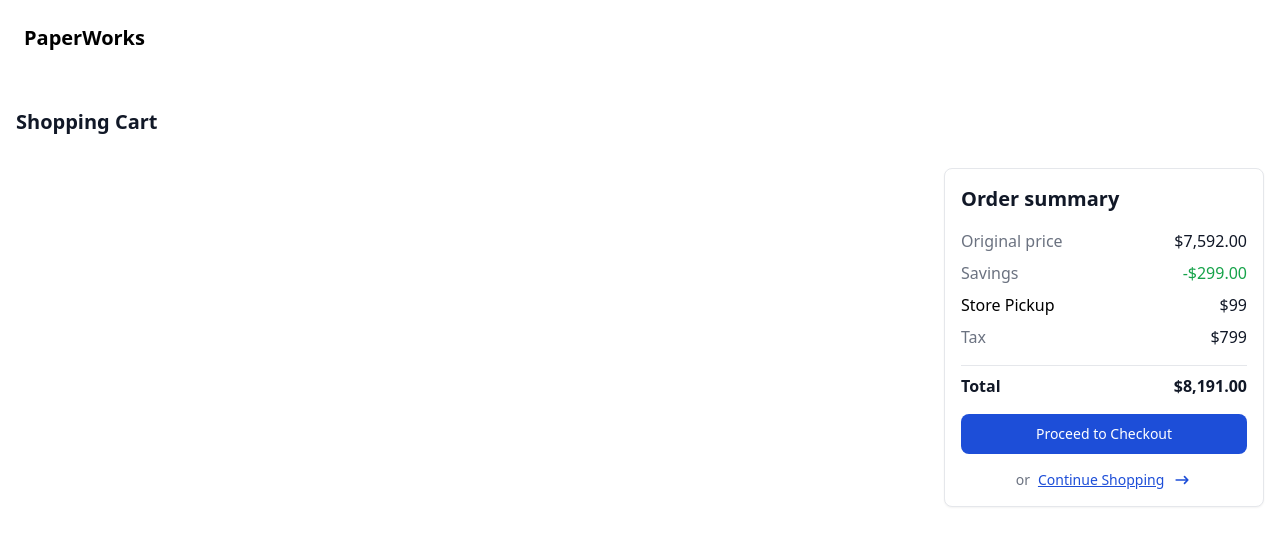
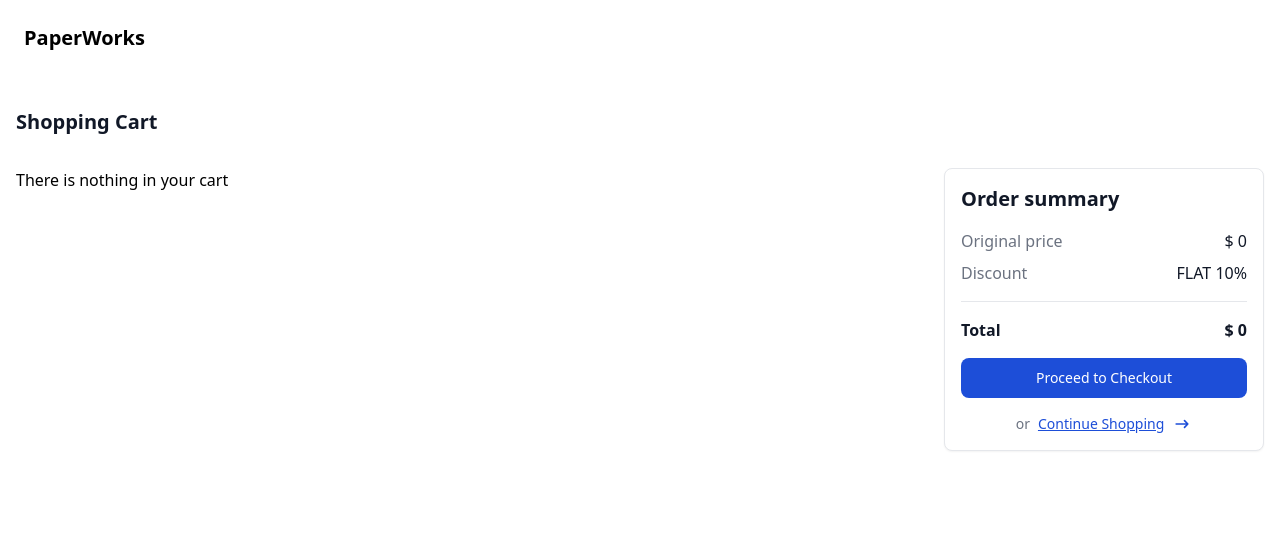
Before and after one commit to tushar-cero/PaperWorks, a React (Create React App) app: page /cart in a window 1280 px wide. Shown: the top 546 px of the page. Built offline with nearby package versions, Linux system fonts and the light colour scheme.

Commit message:
cart-working-fine

```diff
--- a/src/App.tsx
+++ b/src/App.tsx
@@ -1,4 +1,4 @@
-import React, { FC, useState, createContext, ReactNode } from 'react';
+import React, { FC, useState, createContext, useEffect } from 'react';
 import { RouterProvider } from "react-router-dom";
 import { router } from './utils/routes';
 import { CartItems, CartContextType } from './types';
@@ -6,33 +6,71 @@ import { CartItems, CartContextType } from './types';
 export const CartContext = createContext<CartContextType | null>({
   cartItemsArray: [],
   addToCart: () => {},
-  removeFromCart: () => {}
+  removeFromCart: () => {},
+  handleQuantity: () => {},
+  getQuantityById: () => 0
 });
 
 const App: FC = () => {
   const [cartItemsArray, setCartItemsArray] = useState<CartItems[]>([]);
+
+  // Load cart state from local storage when the component mounts
+  useEffect(() => {
+    const storedCartItems = localStorage.getItem('cartItems');
+    if (storedCartItems) {
+      setCartItemsArray(JSON.parse(storedCartItems));
+    }
+  }, []);
+  // Save cart state to local storage whenever it changes
+  useEffect(() => {
+    localStorage.setItem('cartItems', JSON.stringify(cartItemsArray));
+  }, [cartItemsArray]);
+
+  // Function to add an item to the cart or increment its quantity
   const addToCart = (id: string) => {
     const existingItem = cartItemsArray.find((item) => item.id === id);
     if (existingItem) {
       setCartItemsArray(
         cartItemsArray.map((item) =>
-          item.id === id ? { ...existingItem, quantity: existingItem.quantity + 1 } : item
+          item.id === id ? { ...item, quantity: item.quantity + 1 } : item
         )
       );
     } else {
       setCartItemsArray([...cartItemsArray, { id, quantity: 1 }]);
     }
-    console.log(cartItemsArray)
   };
 
+  // Function to remove an item from the cart completely
   const removeFromCart = (id: string) => {
     setCartItemsArray(cartItemsArray.filter((item) => item.id !== id));
   };
+
+  // Function to decrease the quantity of an item but not below 0
+  const handleQuantity = (id: string) => {
+    const existingItem = cartItemsArray.find((item) => item.id === id);
+    if (existingItem && existingItem.quantity > 1) {
+      setCartItemsArray(
+        cartItemsArray.map((item) =>
+          item.id === id ? { ...item, quantity: item.quantity - 1 } : item
+        )
+      );
+    } else {
+      // If quantity is 1 and we try to decrease, remove the item from the cart
+      removeFromCart(id);
+    }
+  };
+  const getQuantityById = (id: string): number => {
+    const item = cartItemsArray.find((item) => item.id === id);
+    return item ? item.quantity : 0;
+  };
+
 
   const cartContextValue: CartContextType = {
     cartItemsArray,
     addToCart,
     removeFromCart,
+    handleQuantity,
+    getQuantityById
   };
 
   return (
--- a/src/components/Header/index.tsx
+++ b/src/components/Header/index.tsx
@@ -11,7 +11,7 @@ const Header = (props: HeaderProps) => {
         <header>
             <nav className="border-gray-200 px-4 lg:px-6 py-6 dark:bg-gray-800">
                 <div className="flex flex-wrap justify-between items-center mx-auto max-w-screen-xl">
-                    <span className="self-center text-xl font-semibold whitespace-nowrap dark:text-white">PaperWorks</span>
+                    <Link to='/' className="self-center text-xl font-semibold whitespace-nowrap dark:text-white">PaperWorks</Link>
                     <div className="flex items-center gap-4 lg:order-2">
                         {!hideCart && <Link to='/cart' className='flex justify-center items-center gap-1 text-white'><Cart/> <span className='p-4 rounded-full bg-neutral-200]'>{cartItemsCount}</span></Link>}
                         <Avatar/>
--- a/src/components/ProductCard/index.tsx
+++ b/src/components/ProductCard/index.tsx
@@ -4,7 +4,7 @@ import { ProductCardProps } from '../../types';
 const ProductCard: React.FC<ProductCardProps> = ({ product, addToCart }) => {
     return (
         <div className="w-full max-w-sm bg-white border border-gray-200 rounded-lg shadow">
-            <img className="p-8 rounded-t-lg" src={product.img} alt="product image" />
+            <img className="rounded-t-lg" src={product.img} alt={product.name} />
             <div className="p-5">
                 <h5 className="pb-2 text-lg font-semibold leading-1 tracking-tight text-gray-900">{product.name}</h5>
                 <p className="pb-4 text-normal tracking-tight text-gray-900">{product.description}</p>
--- a/src/locale/productData.json
+++ b/src/locale/productData.json
@@ -5,70 +5,70 @@
       "name": "Executive Leather Notebook",
       "price": 49.99,
       "description": "A luxurious leather-bound notebook with 200 pages of high-quality, acid-free paper. Perfect for business meetings and personal journaling.",
-      "img": "https://example.com/images/executive-leather-notebook.jpg"
+      "img": "https://www.paperclipstore.in/cdn/shop/files/Classic_L3_1200_x_800.jpg"
     },
     {
       "id": "2b3c4d5e6f",
       "name": "Classic Hardcover Journal",
       "price": 34.95,
       "description": "A premium hardcover journal with a classic design, featuring 150 lined pages for thoughtful writing and reflections.",
-      "img": "https://example.com/images/classic-hardcover-journal.jpg"
+      "img": "https://www.paperclipstore.in/cdn/shop/files/2025WeeklyPlanner-D11200x800.jpg"
     },
     {
       "id": "3c4d5e6f7a",
       "name": "Pocket Notebook Trio",
       "price": 19.99,
       "description": "A set of three portable pocket notebooks, each with 64 pages of smooth, fountain pen-friendly paper. Ideal for on-the-go note-taking.",
-      "img": "https://example.com/images/pocket-notebook-trio.jpg"
+      "img": "https://rodanotes.com/cdn/shop/products/Front_Tasknote-Lite.jpg"
     },
     {
       "id": "4d5e6f7a8b",
       "name": "2024 Luxe Planner",
       "price": 59.95,
       "description": "An elegant planner with a leather cover, monthly and weekly views, and goal-setting sections. Designed to help you plan your year with style and efficiency.",
-      "img": "https://example.com/images/2024-luxe-planner.jpg"
+      "img": "https://rodanotes.com/cdn/shop/files/Label_Week-Pad_RODA.jpg"
     },
     {
       "id": "5e6f7a8b9c",
       "name": "Gold Foil Memo Cards",
       "price": 14.99,
       "description": "A set of 50 memo cards with gold foil accents, perfect for quick notes, reminders, or leaving thoughtful messages.",
-      "img": "https://example.com/images/gold-foil-memo-cards.jpg"
+      "img": "https://rodanotes.com/cdn/shop/files/NotepadsGiftBox.jpg?v=1710403733&width=360"
     },
     {
       "id": "6f7a8b9c0d",
       "name": "Marble Finish Desk Pad",
       "price": 39.99,
       "description": "A stylish desk pad with a marble finish, featuring a smooth writing surface and built-in calendar. Adds a touch of elegance to any workspace.",
-      "img": "https://example.com/images/marble-finish-desk-pad.jpg"
+      "img": "https://rodanotes.com/cdn/shop/files/IMG_0545.jpg?v=1691487962&width=360"
     },
     {
       "id": "7a8b9c0d1e",
       "name": "Leather-bound Sketchbook",
       "price": 54.95,
       "description": "A premium sketchbook with a soft leather cover and 120 pages of heavyweight, acid-free paper. Perfect for artists and designers.",
-      "img": "https://example.com/images/leather-bound-sketchbook.jpg"
+      "img": "https://rodanotes.com/cdn/shop/files/Intro_Ruled_Pocket-Note_rodanotes_RODA.jpg?v=1716974870&width=360"
     },
     {
       "id": "8b9c0d1e2f",
       "name": "Elegant Note Card Set",
       "price": 24.99,
       "description": "A set of 20 premium note cards with matching envelopes, embossed with a subtle design. Ideal for personal correspondence or thank you notes.",
-      "img": "https://example.com/images/elegant-note-card-set.jpg"
+      "img": "https://www.paperclipstore.in/cdn/shop/products/Loose-Cards_004410ed-f37d-4cb2-8c3a-868d18ef434b.jpg"
     },
     {
       "id": "9c0d1e2f3a",
       "name": "Minimalist Weekly Planner Pad",
       "price": 29.99,
       "description": "A sleek and simple weekly planner pad with tear-off sheets, designed to keep your week organized and your desk clutter-free.",
-      "img": "https://example.com/images/minimalist-weekly-planner-pad.jpg"
+      "img": "https://www.paperclipstore.in/cdn/shop/products/PSCS192A5.jpg?v=1603266231&width=360"
     },
     {
       "id": "0d1e2f3a4b",
       "name": "Luxury Pen and Notebook Set",
       "price": 79.99,
       "description": "A sophisticated gift set featuring a high-quality rollerball pen and a matching leather-bound notebook. Perfect for professionals and stationery enthusiasts.",
-      "img": "https://example.com/images/luxury-pen-and-notebook-set.jpg"
+      "img": "https://orbiz.in/cdn/shop/files/01_0039_8a.jpg"
     }
   ]
 }
--- a/src/pages/Cart/index.tsx
+++ b/src/pages/Cart/index.tsx
@@ -13,12 +13,15 @@ export const Cart = () => {
   if (!cart_context) {
     return <div>Error: Cart context not found</div>;
   }
-  const { cartItemsArray, removeFromCart } = cart_context;
-
+  const { cartItemsArray, addToCart, removeFromCart, handleQuantity, getQuantityById } = cart_context;
 
   const filteredData = allProducts.products.filter((item: Product) => {
     return cartItemsArray.find((cartItemsArray: any) => cartItemsArray.id === item.id) !== undefined;
   });
+  const totalPrice = filteredData.reduce((total, product) => {
+    const cartItem = cartItemsArray.find((item) => item.id === product.id);
+    return total + (cartItem?.quantity || 0) * product.price;
+  }, 0);
 
   return (
     <>
@@ -30,9 +33,16 @@ export const Cart = () => {
           <div className="mt-6 sm:mt-8 md:gap-6 lg:flex lg:items-start xl:gap-8">
             <div className="mx-auto w-full flex-none lg:max-w-2xl xl:max-w-4xl">
               <div className="space-y-6">
-              {filteredData.map(product => (
-                <CartProductCard key={product.id} product={product} removeFromCart={removeFromCart} />
-              ))}
+              {(filteredData.length > 0) ? filteredData.map(product => (
+                <CartProductCard
+                  key={product.id}
+                  product={product}
+                  quantity={getQuantityById(product.id)}
+                  addToCart={addToCart}
+                  removeFromCart={removeFromCart}
+                  handleQuantity={handleQuantity}
+                />
+              )) : <div>There is nothing in your cart</div> }
               </div>
             </div>
 
@@ -44,28 +54,20 @@ export const Cart = () => {
                   <div className="space-y-2">
                     <dl className="flex items-center justify-between gap-4">
                       <dt className="text-base font-normal text-gray-500">Original price</dt>
-                      <dd className="text-base font-medium text-gray-900">$7,592.00</dd>
+                      <dd className="text-base font-medium text-gray-900">$ {totalPrice}</dd>
                     </dl>
 
                     <dl className="flex items-center justify-between gap-4">
-                      <dt className="text-base font-normal text-gray-500">Savings</dt>
-                      <dd className="text-base font-medium text-green-600">-$299.00</dd>
-                    </dl>
-
-                    <dl className="flex items-center justify-between gap-4">
-                      <dt className="text-base font-normal text-gray-5000">Store Pickup</dt>
-                      <dd className="text-base font-medium text-gray-900">$99</dd>
-                    </dl>
-
-                    <dl className="flex items-center justify-between gap-4">
-                      <dt className="text-base font-normal text-gray-500">Tax</dt>
-                      <dd className="text-base font-medium text-gray-900">$799</dd>
+                      <dt className="text-base font-normal text-gray-500">Discount</dt>
+                      <dd className="text-base font-medium text-gray-900">FLAT 10%</dd>
                     </dl>
                   </div>
 
-                  <dl className="flex items-center justify-between gap-4 border-t border-gray-200 pt-2">
+                  <hr/>
+
+                  <dl className="flex items-center justify-between gap-4">
                     <dt className="text-base font-bold text-gray-900">Total</dt>
-                    <dd className="text-base font-bold text-gray-900">$8,191.00</dd>
+                    <dd className="text-base font-bold text-gray-900">$ {totalPrice*0.9}</dd>
                   </dl>
                 </div>
 
```
Also changed, not shown: src/components/CardProductCard/index.tsx (+15 -30 lines), src/redux/cartContextOld.tsx (deleted, +0 -47 lines), src/types/index.ts (+7 -2 lines), src/redux/actions.ts (deleted), src/redux/cartContext.ts (deleted), src/redux/reducers.ts (deleted).
